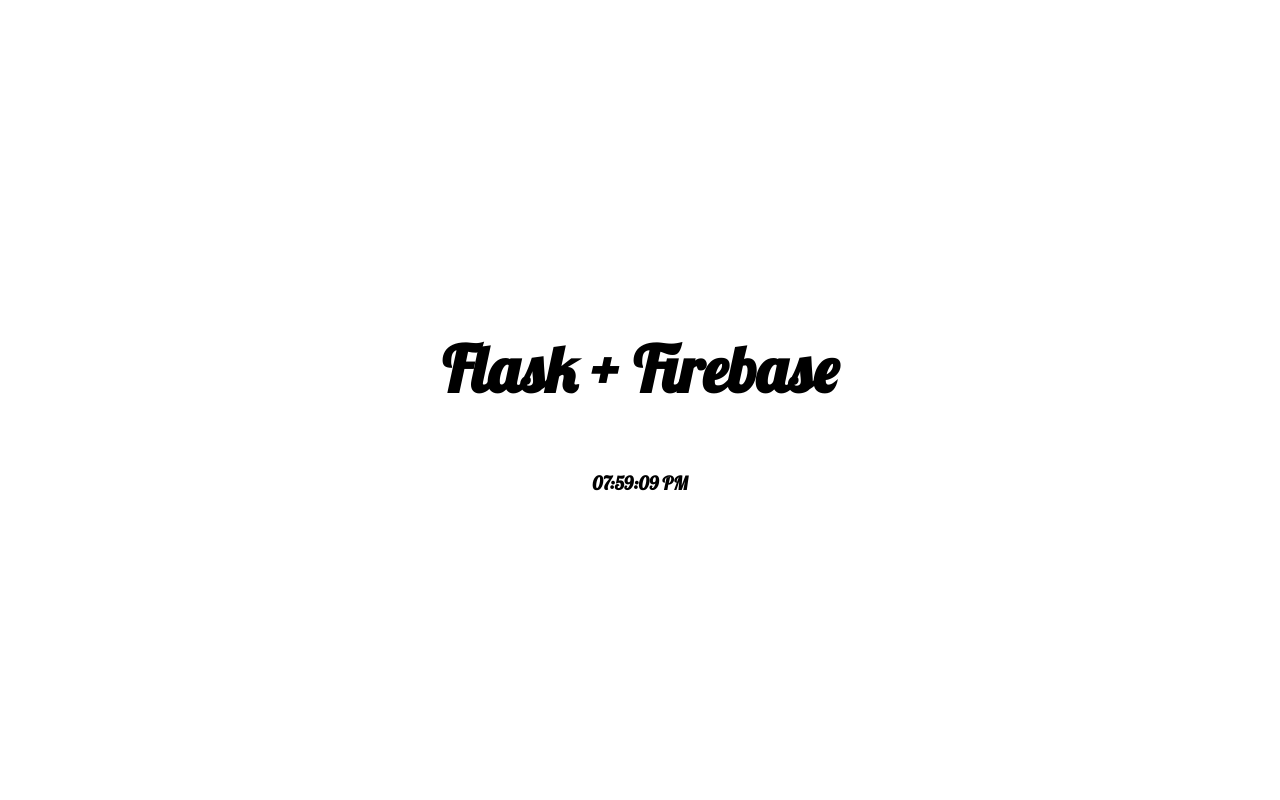
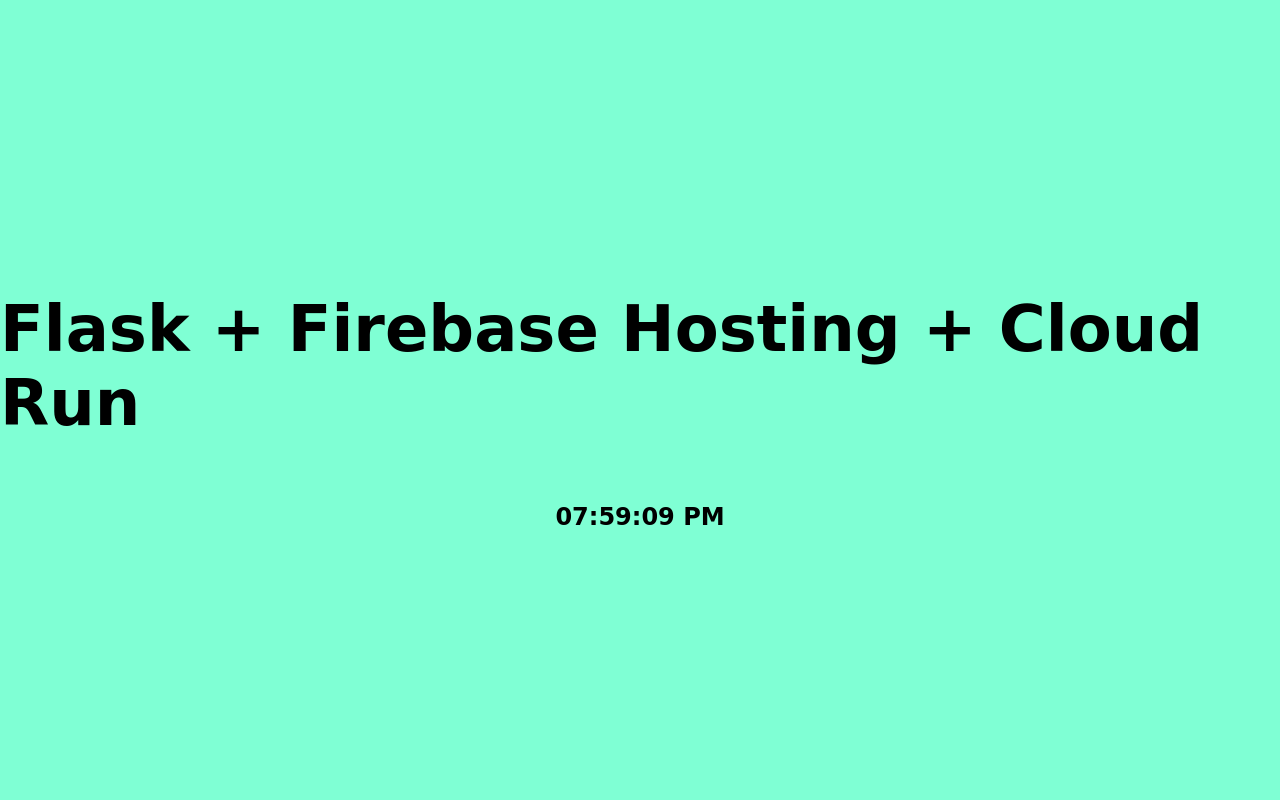
Before and after one commit to zkatemor/flask-fire, a Flask app: page / in a window 1280 px wide. Run offline with Flask 2, Linux system fonts and the light colour scheme.

Commit message:
refactoring

```diff
--- a/server/src/app.py
+++ b/server/src/app.py
@@ -15,7 +15,6 @@
     context = {'server_time': format_server_time()}
     template = render_template('index.html', context=context)
     response = make_response(template)
-    response.headers['Cache-Control'] = 'public, max-age=300, s-maxage=600'
     return response
 
 
--- a/server/src/templates/index.html
+++ b/server/src/templates/index.html
@@ -3,11 +3,11 @@
 <head>
     <meta charset="UTF-8">
     <meta name="viewport" content="width=device-width, initial-scale=1.0">
-    <title>Firebase & Flask</title>
+    <title>Flask</title>
     <link rel="stylesheet" href="style.css">
 </head>
 <body class="full-screen flex-center">
-<h1 class="text-xl">Flask + Firebase</h1>
-<h3>{{ context.server_time }}</h3>
+<h1 class="text-xl">Flask + Firebase Hosting + Cloud Run</h1>
+<h2>{{ context.server_time }}</h2>
 </body>
 </html>
--- a/static/style.css
+++ b/static/style.css
@@ -1,9 +1,10 @@
 @import url('https://fonts.googleapis.com/css?family=Lobster&display=swap');
 
 body {
-    font-family: 'Lobster', cursive;
+    font-family: 'SansSerif', cursive;
     margin: 0;
     padding: 0;
+    background: aquamarine;
 }
 
 .full-screen {
```
Also changed, not shown: package.json (+11 -2 lines), package-lock.json, 2 other files.
